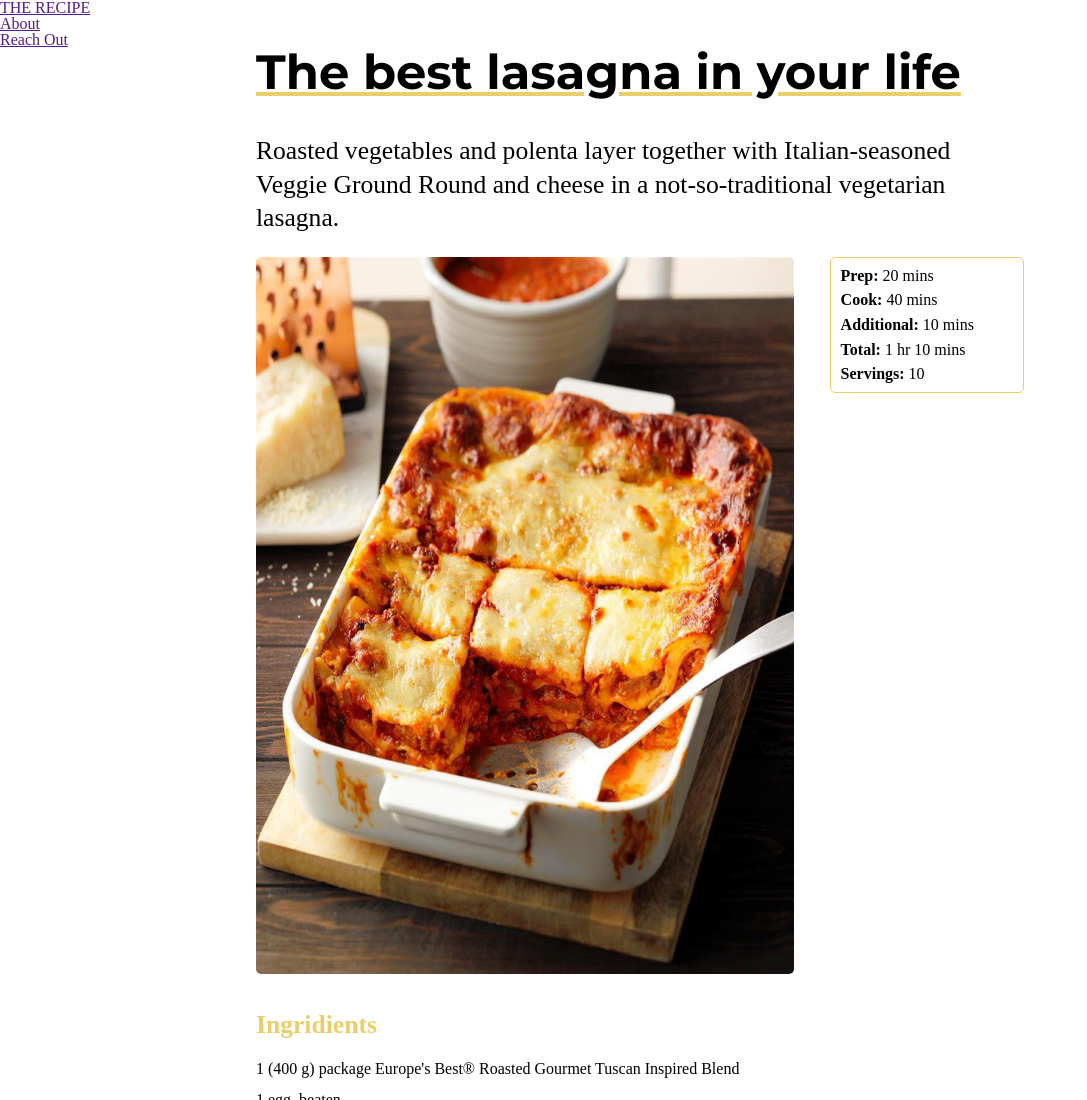
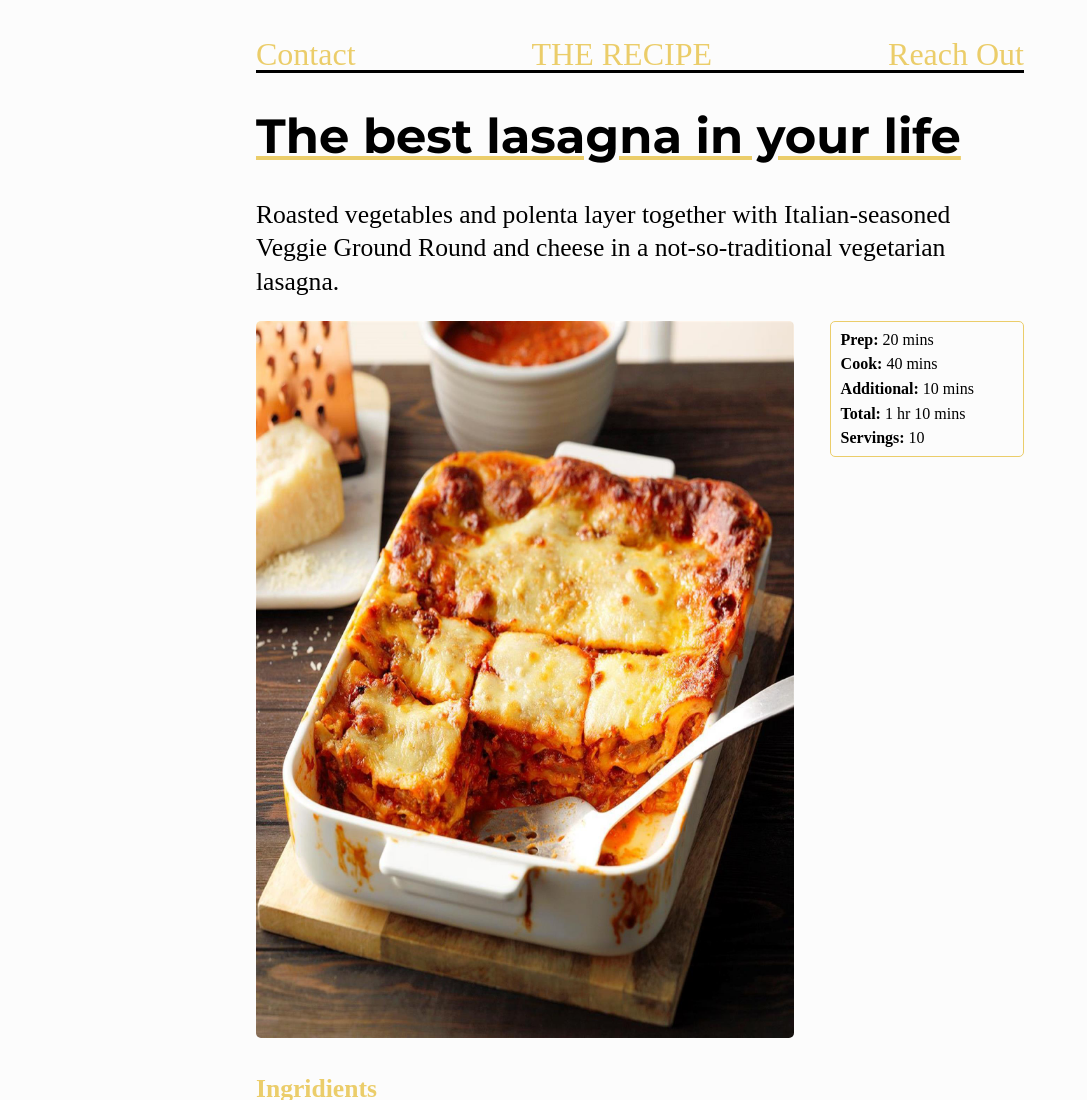
Before and after one commit to dimazakharevich/html-home-work, a plain HTML site: page index.html in a window 1280 px wide. Shown: the top 1100 px of the page, without its empty margins (0-1087 px from the left). Drawn offline with Linux system fonts and the light colour scheme; a web font is replaced by a local one.

Commit message:
Create css-rules for header

```diff
--- /dev/null
+++ b/header-footer.css
@@ -0,0 +1,19 @@
+nav {
+  display: flex;
+  width: 60%;
+  margin: 0 auto;
+  justify-content: space-between;
+  margin-bottom: 3%;
+  border-bottom: 3px solid black;
+}
+nav a {
+  text-decoration: none;
+  color: var(--theme-color);
+  font-size: 200%;
+}
+nav a:hover {
+  color: white;
+  background-color: var(--theme-color);
+  transition: background-color 100ms ease-in-out;
+  transition: color 300ms ease-in-out;
+}
--- a/index.html
+++ b/index.html
@@ -13,12 +13,15 @@
     />
     <link rel="stylesheet" href="reset.css" />
     <link rel="stylesheet" href="styles.css" />
+    <link rel="stylesheet" href="header-footer.css" />
   </head>
   <body>
     <header>
-      <p><a href="">THE RECIPE</a></p>
-      <p><a href="">About</a></p>
-      <p><a href="">Reach Out</a></p>
+      <nav>
+        <a href="">Contact</a>
+        <a href="">THE RECIPE</a>
+        <a href="">Reach Out</a>
+      </nav>
     </header>
     <main>
       <div>
--- a/styles.css
+++ b/styles.css
@@ -1,78 +1,86 @@
-html{
-    font-family: 'Source Serif Pro', serif;
+:root {
+  --theme-color: #ebcd6a;
+  --body-color: #fcfcfc;
 }
-main{
+
+html {
+  font-family: "Source Serif Pro", serif;
+}
+body {
+  background-color: var(--body-color);
+  padding: 3% 0;
+}
+main {
   width: 60%;
   margin: 0 auto;
 }
-aside{
+aside {
   width: 25%;
-    border: 1px solid rgb(235, 205, 106);
+  border: 1px solid var(--theme-color);
   align-self: right;
   border-radius: 5px;
 }
-h2{
-font-size:160%;
+h2 {
+  font-size: 160%;
   margin-bottom: 3%;
-color:rgb(235, 205, 106);
-
+  color: var(--theme-color);
 }
-.lasagna-image{
-    width:70%;
+.lasagna-image {
+  width: 70%;
 }
-.extra{
+.extra {
   display: flex;
   justify-content: space-between;
   align-items: flex-start;
   margin-bottom: 5%;
 }
-.bold{
+.bold {
   font-weight: bold;
 }
-.lasagna-image{
+.lasagna-image {
   border-radius: 5px;
 }
-.ingridients{
+.ingridients {
   margin-bottom: 5%;
 }
-h1.main-header{
-    font-family: 'Montserrat', sans-serif;
+h1.main-header {
+  font-family: "Montserrat", sans-serif;
   font-size: 300%;
   text-align: left;
   margin-bottom: 5%;
   text-decoration: underline;
-    text-decoration-color:rgb(235, 205, 106);
+  text-decoration-color: var(--theme-color);
 }
-h1.main-header:hover{
-    text-decoration:none;
-    color: rgb(235, 205, 106);
+h1.main-header:hover {
+  text-decoration: none;
+  color: var(--theme-color);
 }
-main>div>p{
+main > div > p {
   font-size: 160%;
   margin-bottom: 3%;
-    line-height:1.3;
+  line-height: 1.3;
 }
-aside>div{
+aside > div {
   margin: 5% 5%;
 }
-aside>div>p{
+aside > div > p {
   margin-bottom: 5%;
 }
-aside>div>p:last-child{
+aside > div > p:last-child {
   margin-bottom: 0;
 }
-div.ingridients>p{
+div.ingridients > p {
   margin-bottom: 2%;
 }
-div.ingridients>p:last-child{
+div.ingridients > p:last-child {
   margin-bottom: 3%;
 }
-div.directions>div{
+div.directions > div {
   margin-bottom: 3%;
 }
-div.directions>div>p{
+div.directions > div > p {
   margin-bottom: 1%;
 }
-div.directions>div>p:last-child{
-    line-height:1.3 ;
+div.directions > div > p:last-child {
+  line-height: 1.3;
 }
```
Lines whose indentation alone changed are shown as unchanged.
